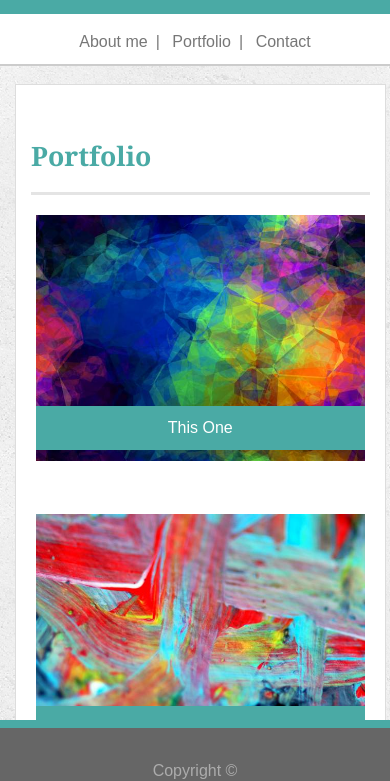
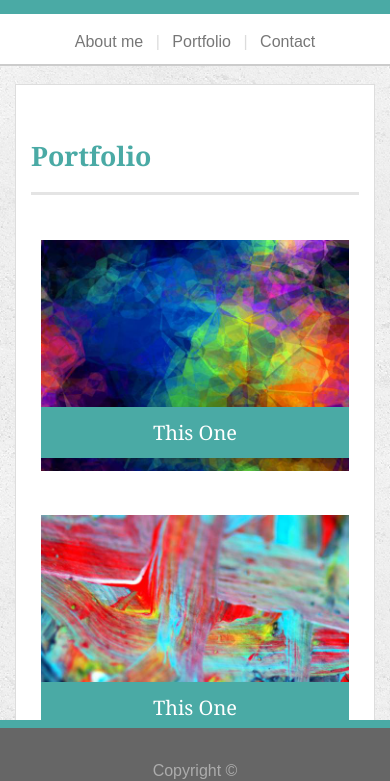
Before and after one commit to randblack/Responsive-Portfolio, a plain HTML site: page portfolio.html in a window 390 px wide. Shown: the part 61-842 px from the top of the page. Drawn offline with Linux system fonts and the light colour scheme.

Commit message:
fixed margin issues

```diff
--- a/assets/css/style.css
+++ b/assets/css/style.css
@@ -66,7 +66,7 @@ body {
   margin-bottom: 75px;
   padding-left: 20px;
   padding-right: 20px;
-  box-sizing:border-box;
+  box-sizing: border-box;
 }
 
 #teal {
@@ -79,44 +79,61 @@ body {
   padding-right: 20px;
 }
 
-.gallery {
-  width: 75%;
-  display: grid;
-  grid-column-gap: 30px;
-  grid-row-gap: 5px;
-  grid-template-columns: auto auto;
-  padding: 15px;
-  padding-left: 0;
-  grid-column-gap: 15px;
+.grid {
+  display: flex;
+  flex-wrap: wrap;
+  flex-direction: row;
+  margin-top: 15px;
+}
+.cell {
+  position: relative;
+  width: 50%;
+  box-sizing:border-box;
+  margin: 10px;
+  width: calc(50% - 20px);
+}
+
+.box {
+  max-width: 500px;
+}
+
+.container {
+  margin: 0 auto;
+  width: 100%;
   box-sizing:border-box;
 }
 
-.projectTile {
-  width: 100%;
-  height: auto;
-  box-sizing:border-box;
+.responsive-image {
+  max-width: 100%;
 }
 
-.thumbnail {
-  width: 100%;
-  height: auto;
-}
-
-.banner {
-  position: relative;
+h2 {
+  position: absolute;
+  z-index: 1;
+  margin-right: 7.5px;
+  bottom: 0px;
   background-color: #4aaaa5;
   color: #fff;
   width: 100%;
   text-align: center;
+  padding: 4%;
   box-sizing:border-box;
-  z-index: 1;
-  bottom: 20%;
-  padding: 4%;
+  font-family: 'Georgia', Times, Times New Roman, serif;
+  font-weight: 300;
+  font-size: 15pt;
 }
 
-span {
+.navDivider {
   opacity: 0.25;
 }
+
+/* .paddedRight {
+  padding-right:7.5px;
+}
+
+.paddedLeft {
+  padding-left:7.5px;
+} */
 
 h1 {
   font-family: 'Georgia', Times, Times New Roman, serif;
@@ -215,7 +232,7 @@ textarea {
     width: 100%;
     margin: auto;
     margin-left: 15px;
-    margin-right: 25px;
+    margin-right: 15px;
   }
 
   #header {
@@ -225,7 +242,7 @@ textarea {
   }
 
   #links {
-    margin-right: 75px;
+    margin-right: 25px;
   }
 
   input[type=text] {
@@ -243,23 +260,30 @@ textarea {
     border-color: #d3d3d3;
   }
 
-  .gallery {
-    width: 103%;
-    display: grid;
-    grid-template-columns: auto auto;
-    grid-column-gap: 15px;
+  .grid {
+    display: flex;
+    flex-wrap: wrap;
+    flex-direction: row;
+  }
+
+  .cell {
+    width: 50%;
+    margin: 10px;
+    width: calc(50% - 20px);
+  }
+
+  .box {
+    max-width: 500px;
+  }
+
+  .container {
+    margin: 0 auto;
+    width: 100%;
     box-sizing:border-box;
   }
 
-  .projectTile {
-    width: 100%;
-    height: auto;
-    box-sizing:border-box;
-  }
-
-  .thumbnail {
-    width: 100%;
-    height: auto;
+  .responsive-image {
+    max-width: 100%;
   }
 
   .banner {
@@ -268,16 +292,16 @@ textarea {
     color: #fff;
     width: 100%;
     text-align: center;
+    z-index: 1;
+    padding: 4%;
+    bottom: 50px;
     box-sizing:border-box;
-    z-index: 1;
-    bottom: 22%;
-    padding: 4%;
   }
 }
 
 @media only screen and (max-width: 768px) {
   #content {
-    width: 95%;
+    width: calc(100% - 30px);
     margin-left: 15px;
     margin-right: 15px;
     margin-top: 125px;
@@ -317,13 +341,8 @@ textarea {
     border-color: #d3d3d3;
   }
 
-  .gallery {
-    margin-top: 15px;
-    width: 102%;
-    display: grid;
-    grid-template-columns: auto auto;
-    grid-column-gap: 15px;
-    box-sizing:border-box;
+  .box {
+    max-width: 100%;
   }
 
   .banner {
@@ -334,14 +353,14 @@ textarea {
     text-align: center;
     box-sizing:border-box;
     z-index: 1;
-    top: -20%;
+    bottom: 60px;
     padding: 4%;
   }
 }
 
 @media only screen and (max-width: 640px) {
   #content {
-    width: 95%;
+    width: calc(100% - 30px);
     margin-left: 15px;
     margin-right: 15px;
     margin-top: 145px;
@@ -383,18 +402,31 @@ textarea {
     margin: 0;
   }
 
-  .gallery {
+  .grid {
+    display: flex;
+    flex-wrap: wrap;
+    flex-direction: row;
+  }
+  .cell {
     width: 100%;
-    display: grid;
-    grid-column-gap: 15px;
-    grid-template-columns: auto;
-    padding: 5px;
+    padding-top: 20px;
+    padding-right: 0px;
+    padding-left: 0px;
+
   }
 
-  .projectTile {
+  .box {
+    max-width: 100%;
+  }
+
+  .container {
+    margin: 0 auto;
     width: 100%;
-    height: auto;
     box-sizing:border-box;
+  }
+
+  .responsive-image {
+    max-width: 100%;
   }
 
   .banner {
@@ -403,8 +435,9 @@ textarea {
     color: #fff;
     width: 100%;
     text-align: center;
-    box-sizing:border-box;
     z-index: 1;
     padding: 4%;
+    bottom: 80px;
+    box-sizing:border-box;
   }
 }
--- a/portfolio.html
+++ b/portfolio.html
@@ -21,8 +21,10 @@
               <h1>Rand Black</h1>
             </div>
             <div id="links">
-                    <a href="index.html">About me</a>|
-                    <a href="portfolio.html">Portfolio</a>|
+              <a href="index.html">About me</a>
+              <span class="navDivider">|</span>
+              <a href="portfolio.html">Portfolio</a>
+              <span class="navDivider">|</span>
               <a href="contact.html">Contact</a>
             </div>
           </div>
@@ -30,45 +32,29 @@
         <div id="content">
           <h1 id="teal">Portfolio</h1>
           <div class="hr"></div>
-          <div class="gallery">
-            <div class="projectTile">
-              <div>
-                <img class="thumbnail" src="assets/images/image1.jpg">
+          <div class="box">
+          <div class="container">
+            <div class="grid">
+              <div class="cell paddedRight">
+                <img src="./assets/images/image1.jpg" class="responsive-image">
+                <h2>This One</h2>
               </div>
-              <div class="banner">
-                This One
+              <div class="cell paddedLeft">
+                <img src="./assets/images/image2.jpg" class="responsive-image">
+                <h2>This One</h2>
               </div>
+              <div class="cell paddedRight">
+                <img src="./assets/images/image3.jpg" class="responsive-image">
+                <h2>This One</h2>
               </div>
-            <div class="projectTile">
-              <div>
-                <img class="thumbnail" src="assets/images/image2.jpg">
+              <div class="cell paddedLeft">
+                <img src="./assets/images/image4.jpg" class="responsive-image">
+                <h2>This One</h2>
               </div>
-              <div class="banner">
-                This Other One
+              <div class="cell paddedRight">
+                <img src="./assets/images/image5.jpg" class="responsive-image">
+                <h2>This One</h2>
               </div>
-            </div>
-            <div class="projectTile">
-              <div>
-                <img class="thumbnail" src="assets/images/image3.jpg">
-              </div>
-              <div class="banner">
-                That One
-              </div>
-            </div>
-            <div class="projectTile">
-              <div>
-                <img class="thumbnail" src="assets/images/image4.jpg">
-              </div>
-              <div class="banner">
-                That Other One
-              </div>
-            </div>
-            <div class="projectTile">
-              <div>
-                <img class="thumbnail" src="assets/images/image5.jpg">
-              </div>
-              <div class="banner">
-                The Next One
             </div>
           </div>
         </div>
```
Also changed, not shown: contact.html (+5 -3 lines), index.html (+2 -2 lines). Lines whose indentation alone changed are shown as unchanged.
